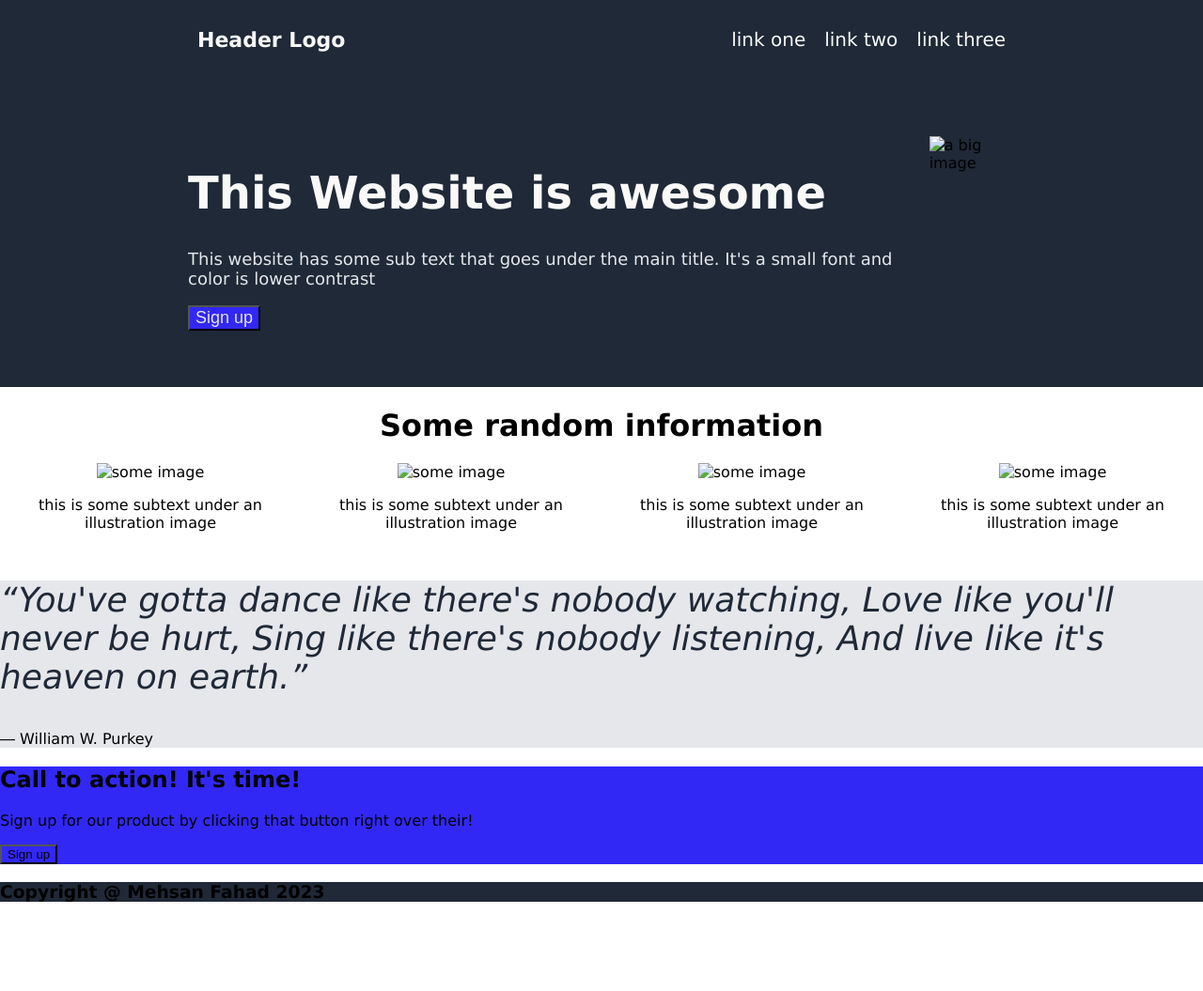
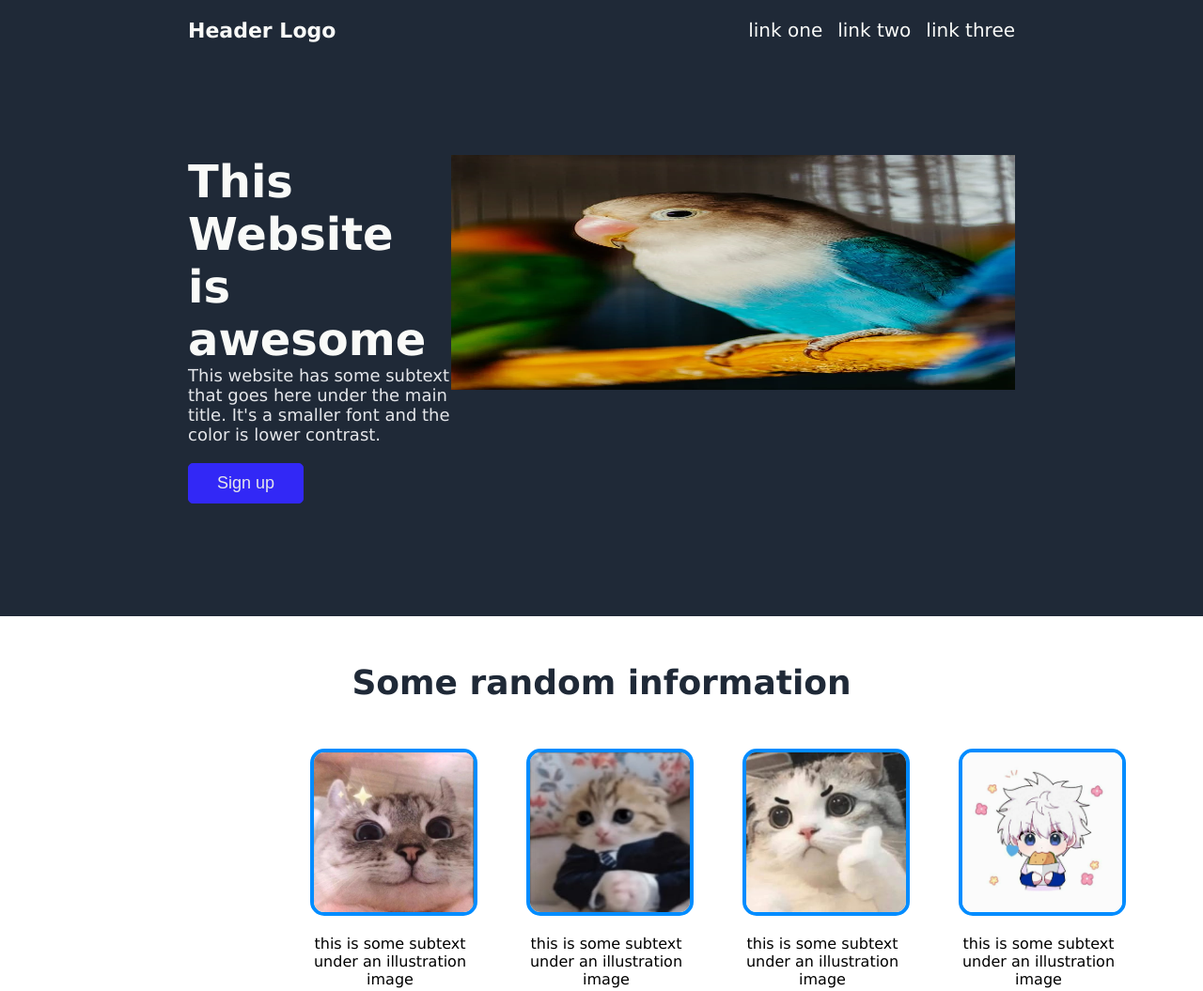
Before and after one commit to mehsan26/first-css-project, a plain HTML site: page index.html in a window 1280 px wide. Shown: the top 1055 px of the page at 94% size. Before the commit the page ends 978 px from the top, so only its background shows below. Drawn offline with Linux system fonts and the light colour scheme.

Commit message:
completed

```diff
--- a/index.html
+++ b/index.html
@@ -18,32 +18,32 @@
         <div class="box2">
             <div>
                 <h1 class="header-main-text">This Website is awesome</h1>
-                <p class="header-secondary-text">This website has some sub text that goes under the main title. It's a small font and color is lower contrast</p>
+                <p class="header-secondary-text">This website has some subtext that goes here under the main title. It's a smaller font and the color is lower contrast.</p>
                 <button class="first-button header-secondary-text">Sign up</button>
             </div>
             <div class="img1">
-                <img src="images/=======" alt="a big image">
+                <img class="first-img" src="images/pexels-photo-16147939.webp" alt="a big image">
             </div>
         </div>
     </header>
     <main>
         <div class="second-background">
-            <h1 class="infoermation-header-text">Some random information</h1>
+            <h1 class="information-header-text">Some random information</h1>
             <div class="box3">
                 <div class="mimg">
-                    <img src="images/=======" alt="some image">
+                    <img class="second-img" src="images/fb64aa75-573e-415d-9415-cd141511b0ee.jpeg" alt="some image">
                     <p>this is some subtext under an illustration image</p>
                 </div>
                 <div class="mimg">
-                    <img src="images/=======" alt="some image">
+                    <img class="second-img" src="images/f08265bd-73fb-419d-bae6-032812d9eb5b.jpeg" alt="some image">
                     <p>this is some subtext under an illustration image</p>
                 </div>
                 <div class="mimg">
-                    <img src="images/=======" alt="some image">
+                    <img class="second-img" src="images/c9ddb9a9-e09d-4497-8024-8b0f035069a4.jpeg" alt="some image">
                     <p>this is some subtext under an illustration image</p>
                 </div>
                 <div class="mimg">
-                    <img src="images/=======" alt="some image">
+                    <img class="second-img" src="images/8db5703f-695e-46eb-a62b-6fa90287bddb.jpeg" alt="some image">
                     <p>this is some subtext under an illustration image</p>
                 </div>
             </div>
@@ -54,15 +54,17 @@
                 Sing like there's nobody listening,
                 And live like it's heaven on earth.”
             </p>
-            <p>
+            <p class="quote-writer-name">
                 ― William W. Purkey
             </p>
         </div>
         <div class="forth-background">
             <div class="call-to-action-background">
-            <h2>Call to action! It's time!</h2>
-            <p>Sign up for our product by clicking that button right over their!</p>
-            <button class="second-button">Sign up</button>
+                <div >
+                    <h2 class="last-h2">Call to action! It's time!</h2>
+                    <p class="last-p">Sign up for our product by clicking that button right over their!</p>
+                </div>
+                <button class="second-button">Sign up</button>
             </div>
         </div>
     </main>
--- a/style.css
+++ b/style.css
@@ -13,19 +13,34 @@ header {
 }
 .third-background {
     background-color: #E5E7EB;
+    padding: 80px 300px ;
+}
+.forth-background {
+    color: #F9FAF8;
 }
 footer {
     background-color: #1F2937;
+    color: #F9FAF8;
+    padding: 40px 0px;
+    text-align: center;
 }
 /* ======header styling====== */
 .header-main-text {
     font-size: 48px;
     font-weight: bolder;
     color: #F9FAF8;
+    margin: 0px;
 }
 .header-secondary-text {
     font-size: 18px;
     color: #E5E7EB;
+    margin: 0px;
+}
+.first-button {
+    border: #3228F6 1px solid;
+    padding: 10px 30px;
+    margin: 20px 0px;
+    border-radius: 5px;
 }
 .box1 {
     color:#F9FAF8;
@@ -33,10 +48,12 @@ footer {
     padding: 20px 200px 20px 200px;
     font-size: 20px;
     font-weight: lighter;
+    justify-content: space-around;
+    gap: 1rem;
 }
-.box1 div {
+/* .box1 div {
     padding: 10px;
-}
+} */
 .grow {
     flex: 1 1 auto;
     font-size: 22px;
@@ -44,22 +61,43 @@ footer {
 
 }
 .box2 {
-    padding: 60px 200px 60px 200px;
+    padding: 100px 200px 100px 200px;
     display: flex;
+    /* justify-content: center; */
 
+}
+.first-img {
+    width: 600px;
+    height: 250px;
 }
 /* ========second background styling======== */
 .second-background {
     text-align: center;
+    padding: 50px 300px 130px 300px;
 }
 .information-header-text {
     font-size: 36px;
     font-weight: bolder;
+    color: #1F2937;
+    margin: 0px;
 }
 .box3 {
     display: flex;
     justify-content: space-around;
 }
+.second-img {
+    height: 170px;
+    width: 170px;
+    border: #008cff solid 4px;
+    border-radius: 15px;
+}
+.mimg {
+    height: 170px;
+    width: 170px;
+    padding: 50px 30px;
+
+}
+
 /* =======third background styling======== */
 .quote-text {
     font-size: 36px;
@@ -67,9 +105,39 @@ footer {
     font-weight: lighter;
     color: #1F2937;
 }
+.quote-writer-name {
+    text-align: right;
+    font-size: 26px;
+    font-weight: bold;
+}
+
 /* =======forth background styling======== */
 .call-to-action-background {
     background-color: #3228F6;
+    margin: 100px 250px;
+    padding: 30px 130px;
+    display: flex;
+    border-radius: 8px;
+    justify-content: space-around;
+    gap: 5rem;
 }
-
-/* =======footer styling */
+.second-button {
+    color: #F9FAF8;
+    padding: 10px 20px;
+    /* height: 50px; */
+    width: 150px;
+    margin: 30px auto;
+    font-size: larger;
+    border: #F9FAF8 solid 2px;
+    border-radius: 10px;
+}
+.last-h2 {
+    margin: 20px 0 0 0;
+}
+.last-p {
+    margin: 7px 0;
+}
+/* =======footer styling======= */
+footer h3 {
+    font-weight: lighter;
+}
```
Also changed, not shown: images/8db5703f-695e-46eb-a62b-6fa90287bddb.jpeg (added), images/9c7c9e00-8cd8-4f5e-b922-3f2214e0371e.jpeg (added), images/c9ddb9a9-e09d-4497-8024-8b0f035069a4.jpeg (added), images/f08265bd-73fb-419d-bae6-032812d9eb5b.jpeg (added), images/fb64aa75-573e-415d-9415-cd141511b0ee.jpeg (added), images/pexels-photo-16147939.webp (added).
